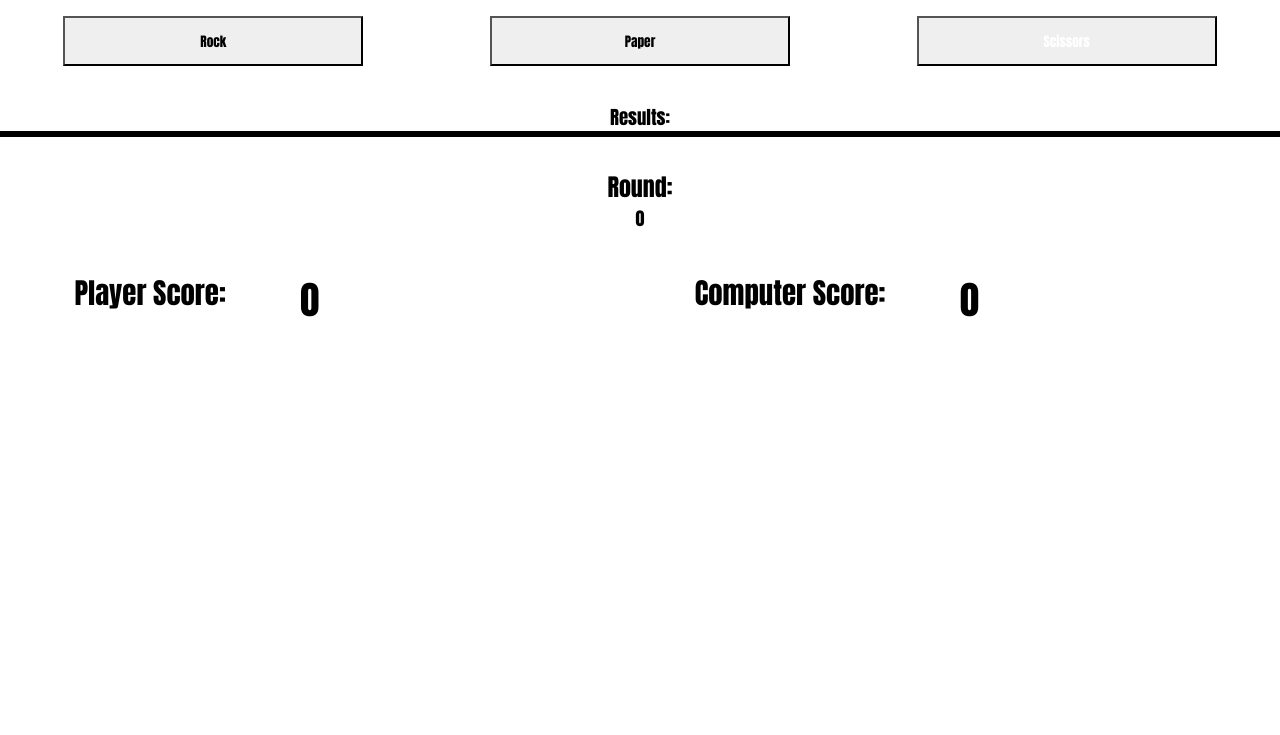
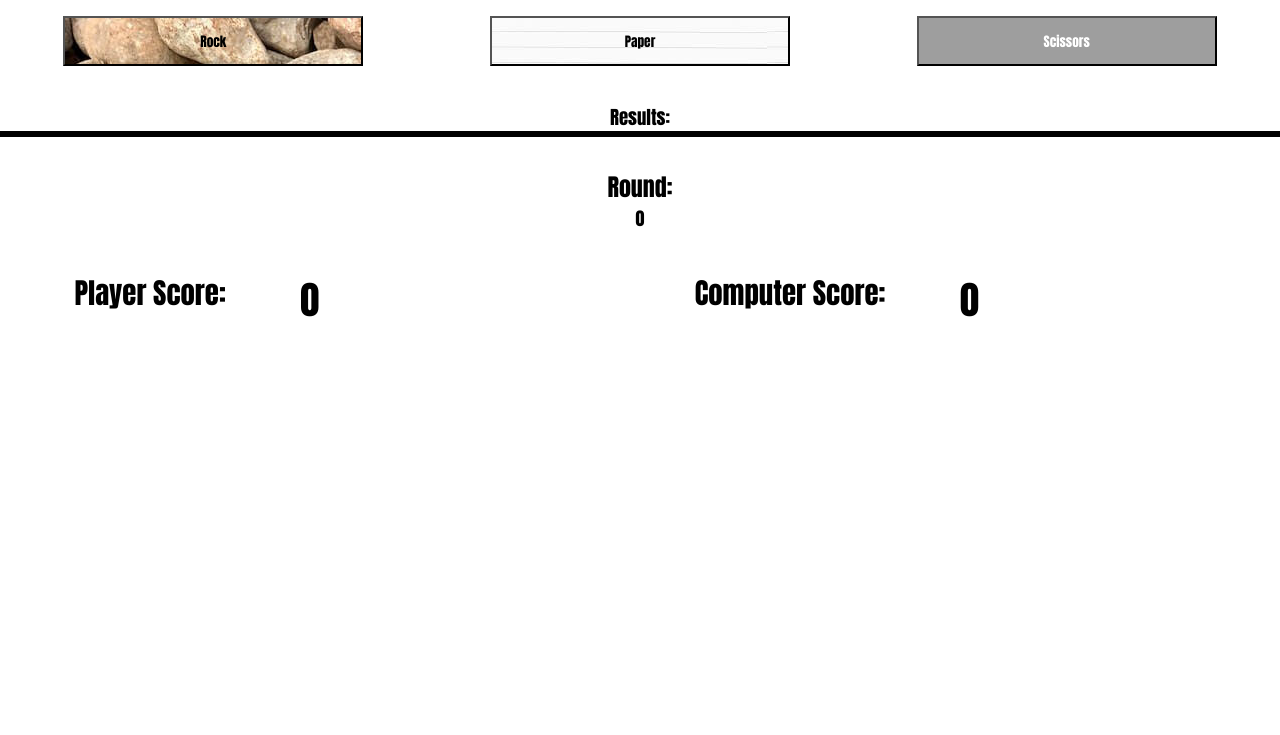
Before and after one commit to beau214/TOP-rps, a plain HTML site: page index.html in a window 1280 px wide. Shown: the part 65-800 px from the top of the page. Drawn offline with Linux system fonts and the light colour scheme; the site is published under a folder, as on GitHub Pages, so addresses that start at the root find nothing.

Commit message:
Update style.css

```diff
--- a/style.css
+++ b/style.css
@@ -28,17 +28,17 @@ button:hover {
 }
 
 .rock {
-    background-image: url("/imgs/rock.jpeg");
+    background-image: url("./imgs/rock.jpeg");
     font-weight: 700;
 }
 
 .paper {
-    background-image: url("/imgs/paper.jpeg");
+    background-image: url("./imgs/paper.jpeg");
     font-weight: 700;
 }
 
 .scissors {
-    background-image: url("/imgs/scissors.jpg");
+    background-image: url("./imgs/scissors.jpg");
     color: white;
     font-weight: 700;
 }
```
